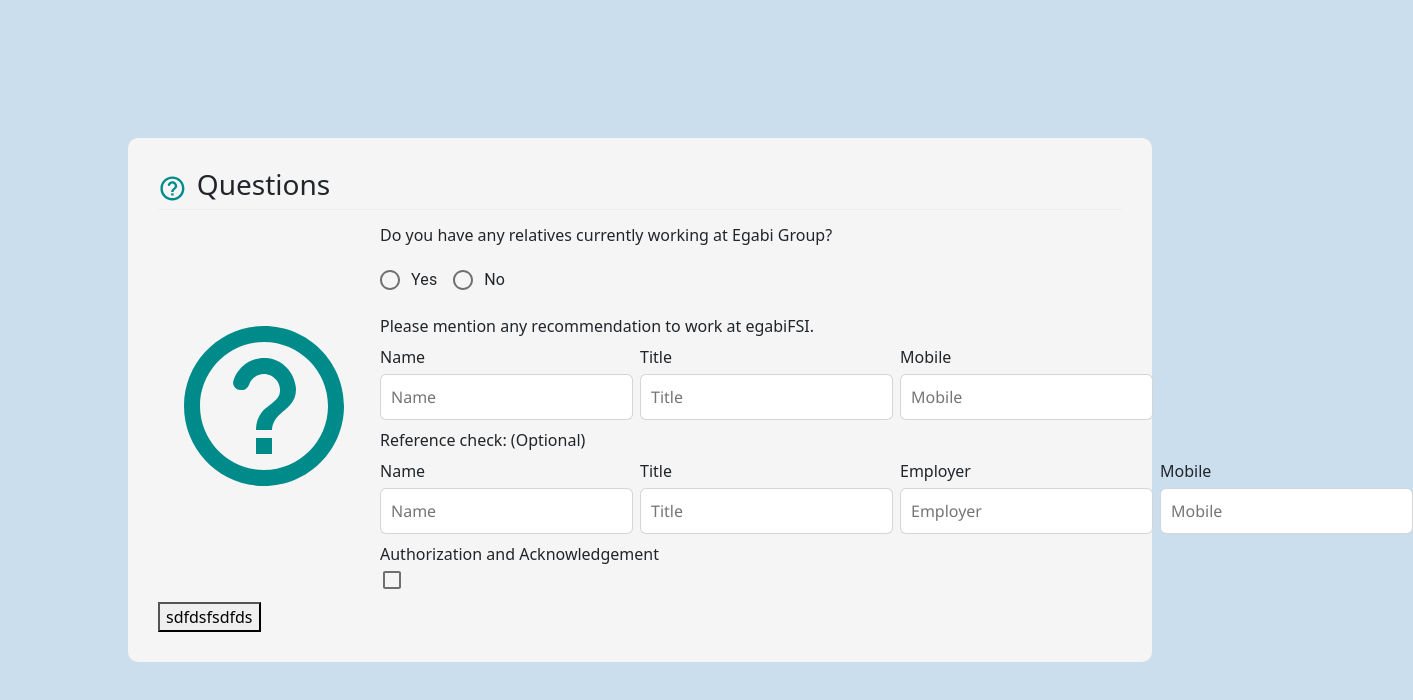
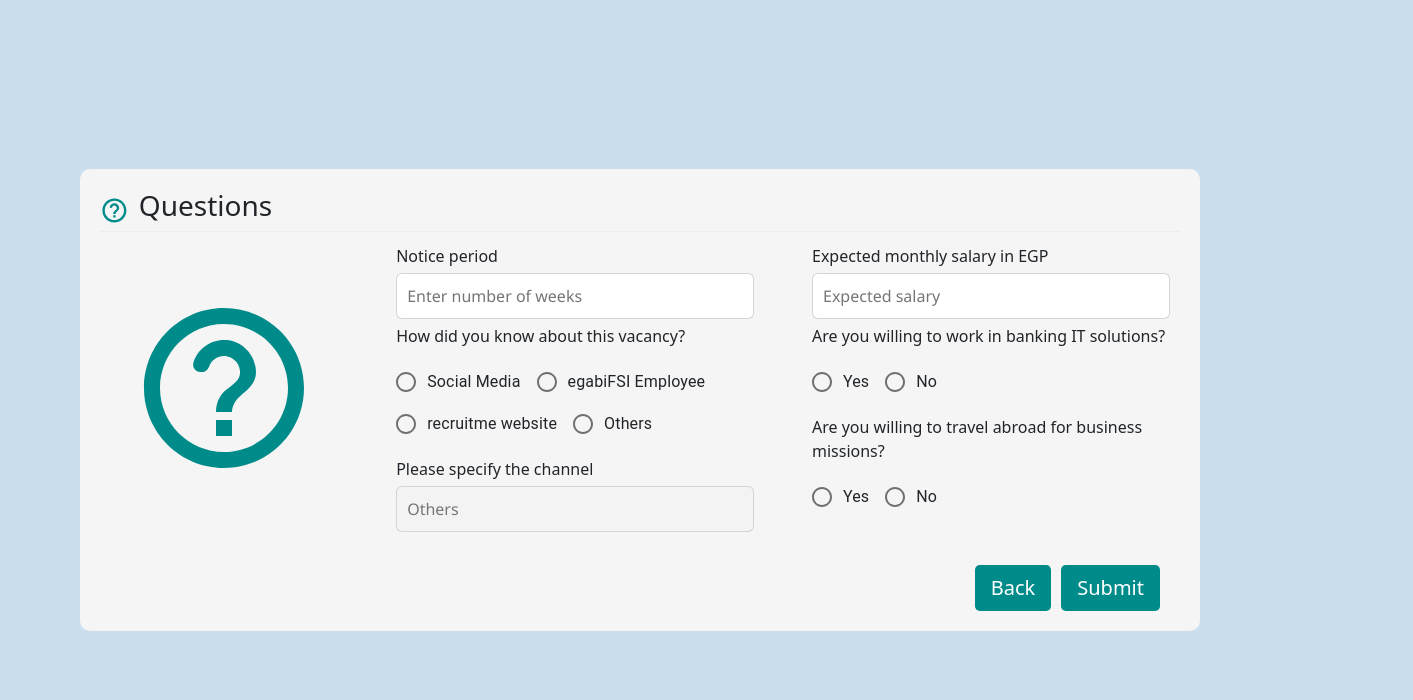
Before and after one commit to FakhrTarabay/InterViewSystem-Egabi, a React (Create React App) app: page / in a window 1280 px wide. Shown: the top 700 px of the page, 1413 px wide, since content can reach past the window. Built offline with nearby package versions, Linux system fonts and the light colour scheme.

Commit message:
finished questions without validations

```diff
--- a/src/App.css
+++ b/src/App.css
@@ -4,4 +4,5 @@
   justify-content: center;
   /* justify-content: space-evenly; */
   align-items: center;
+  padding:0px 60px;
 }
--- a/src/App.js
+++ b/src/App.js
@@ -1,6 +1,6 @@
 import './App.css';
 // import Home from './components/Home/Home';
-import CreateTopic from './components/Exams/CreateTopic';
+// import CreateTopic from './components/Exams/CreateTopic';
 // import Routes from './Routes'
 import MainPageTmp from './components/Forms/MainPageTmp';
 function App() {
--- a/src/components/Forms/MainPage.module.css
+++ b/src/components/Forms/MainPage.module.css
@@ -1,9 +1,9 @@
 .col {
     height: 100%;
-    width: 80%;
+    width:100%;
     display: flex;
     flex-direction: column;
-    padding: 30px;
+    padding: 20px;
     background-color: whitesmoke;
     border-radius: 10px;
     justify-content: space-around;
--- a/src/components/Forms/MainPageTmp.jsx
+++ b/src/components/Forms/MainPageTmp.jsx
@@ -11,8 +11,10 @@ const MainPageTmp = () => {
         <Container className={css.col}>
             {/* <PersonalInfo/> */}
             {/* <Education/> */}
-            {/* <Questions/> */}
-            <QuestionsCont/>
+            {/* Done */}
+            <Questions/>
+            {/* Done */}
+            {/* <QuestionsCont/> */}
             {/* <WorkExp/> */}
         </Container>
     )
--- /dev/null
+++ b/src/components/Forms/Question.css
@@ -0,0 +1,3 @@
+.Divider{
+    opacity: 0.2!important;
+}
--- a/src/components/Forms/Questions.jsx
+++ b/src/components/Forms/Questions.jsx
@@ -4,6 +4,10 @@ import Container from "../UI/Container";
 import Divider from "@material-ui/core/Divider";
 import HelpOutlineRoundedIcon from '@material-ui/icons/HelpOutlineRounded';
 import RadioButtonsGroup from "../UI/RadioGroup";
+import Button from "react-bootstrap/Button";
+import "bootstrap/dist/css/bootstrap.css";
+import "./WorkExp.css";
+import WE from "./WorkExp.module.css";
 
 const Questions = () => {
   const [numWeeks, setNumWeeks] = useState("")
@@ -12,6 +16,10 @@ const Questions = () => {
   const [other, setOther] = useState("")
   const [itSol, setItSol] = useState("")
   const [abroad, setAbroad] = useState("")
+
+  function HandleClick() {
+    console.log("yes");
+  }
   return (
     <>
       <Container className={css.row2}>
@@ -24,7 +32,7 @@ const Questions = () => {
           <HelpOutlineRoundedIcon className={css.iconBig}/>
         </Container>
         <Container className={css.col40}>
-          <form className={css.form}>
+          <div className={css.form}>
             <label className={css.formElement}>Notice period</label>
             <input
               className={`${css.input} ${css.formElement}`}
@@ -50,10 +58,10 @@ const Questions = () => {
               disabled={whoVac==='Others'?false:true}
               type="text"
             ></input>
-          </form>
+          </div>
         </Container>
         <Container className={css.col40}>
-          <form className={css.form}>
+          <div className={css.form}>
             <label className={css.formElement}>Expected monthly salary in EGP</label>
             <input
               className={`${css.input} ${css.formElement}`}
@@ -78,11 +86,28 @@ const Questions = () => {
               row={true}
               options={["Yes","No"]}
             />
-          </form>
+          </div>
         </Container>
       </Container>
-      <Container className={css.rowBtn}>
-          <button>sdfdsfsdfds</button>
+      <Container className={WE.rowBtn2}>
+      <div>
+          <Button
+            variant="primary"
+            size="lg"
+            className="btn-primary"
+            onClick={HandleClick}
+          >
+            Back
+          </Button>
+          <Button
+            variant="primary"
+            size="lg"
+            className="btn-primary"
+            onClick={HandleClick}
+          >
+            Submit
+          </Button>
+        </div>
       </Container>
     </>
   );
--- a/src/components/Forms/QuestionsCont.jsx
+++ b/src/components/Forms/QuestionsCont.jsx
@@ -5,28 +5,61 @@ import Divider from "@material-ui/core/Divider";
 import HelpOutlineRoundedIcon from "@material-ui/icons/HelpOutlineRounded";
 import RadioButtonsGroup from "../UI/RadioGroup";
 import CheckboxN from "../UI/CheckBox";
+import Button from "react-bootstrap/Button";
+import "bootstrap/dist/css/bootstrap.css";
+import "./WorkExp.css";
 import WE from "./WorkExp.module.css";
-
-
+import "./Question.css";
 
 const QuestionsCont = () => {
+  const tmp = {
+    name: "",
+    title: "",
+    mobile: "",
+    auth: "",
+    doRel: "",
+  };
+  const tmp2 = {
+    nameOpt: "",
+    titleOpt: "",
+    mobileOpt: "",
+    employer: "",
+  };
+  const [info, setInfo] = useState([tmp]);
+  const [info2, setInfo2] = useState([tmp2]);
+
   const [doRel, setDoRel] = useState("");
-  const [name, setName] = useState("");
-  const [title, setTitle] = useState("");
-  const [mobile, setMobile] = useState("");
-  const [nameOpt, setNameOpt] = useState("");
-  const [titleOpt, setTitleOpt] = useState("");
-  const [mobileOpt, setMobileOpt] = useState("");
-  const [employer, setEmployer] = useState("");
-  const [rel, setRel] = useState("");
-  const [abroad, setAbroad] = useState("");
+  const [auth, setAuth] = useState(false);
+
+  function HandleAdd() {
+    setInfo((prevInfo) => [...prevInfo, tmp]);
+  }
+  function HandleAdd2() {
+    setInfo2((prevInfo) => [...prevInfo, tmp2]);
+  }
+  function HandleChange(e, index, which) {
+    const { name, value } = e.target;
+    if (which) {
+      let list = [...info];
+      list[index][name] = value;
+      setInfo(list);
+    } else {
+      let list = [...info2];
+      list[index][name] = value;
+      setInfo2(list);
+    }
+  }
+
+  function HandleClick() {
+    console.log(info);
+  }
   return (
     <>
       <Container className={css.row2}>
         <HelpOutlineRoundedIcon className={css.icon} />
         <h3 style={{ marginLeft: "10px" }}>Questions</h3>
       </Container>
-      <Divider />
+      <Divider className="Divider" />
       <Container className={css.row}>
         <Container className={css.col20}>
           <HelpOutlineRoundedIcon className={css.iconBig} />
@@ -46,9 +79,15 @@ const QuestionsCont = () => {
             <label className={css.formElement}>
               Please mention any recommendation to work at egabiFSI.
             </label>
+            {info.map((element) => (
+              <>
                 <div
                   className={css.formElement}
-              style={{ display: "flex", flexDirection: "row" }}
+                  style={{
+                    display: "flex",
+                    flexDirection: "row",
+                    alignItems: "end",
+                  }}
                 >
                   <div
                     style={{
@@ -61,8 +100,11 @@ const QuestionsCont = () => {
                     <input
                       className={`${css.input} ${css.formElement}`}
                       placeholder="Name"
-                  onChange={(e) => setName(e.target.value)}
-                  value={name}
+                      name="name"
+                      onChange={(e) =>
+                        HandleChange(e, info.indexOf(element), true)
+                      }
+                      value={info[info.indexOf(element)].name}
                       type="text"
                     ></input>
                   </div>
@@ -77,8 +119,11 @@ const QuestionsCont = () => {
                     <input
                       className={`${css.input} ${css.formElement}`}
                       placeholder="Title"
-                  onChange={(e) => setTitle(e.target.value)}
-                  value={title}
+                      name="title"
+                      onChange={(e) =>
+                        HandleChange(e, info.indexOf(element), true)
+                      }
+                      value={info[info.indexOf(element)].title}
                       type="text"
                     ></input>
                   </div>
@@ -93,18 +138,43 @@ const QuestionsCont = () => {
                     <input
                       className={`${css.input} ${css.formElement}`}
                       placeholder="Mobile"
-                  onChange={(e) => setMobile(e.target.value)}
-                  value={mobile}
+                      name="mobile"
+                      onChange={(e) =>
+                        HandleChange(e, info.indexOf(element), true)
+                      }
+                      value={info[info.indexOf(element)].mobile}
                       type="text"
                     ></input>
                   </div>
                 </div>
+              </>
+            ))}
+            <div
+              className={css.formElement}
+              style={{ display: "flex", flexDirection: "row" }}
+            >
+              <Button
+                variant="primary"
+                size="lg"
+                className="btn-primary"
+                onClick={HandleAdd}
+                style={{ marginLeft: "0px", marginTop: "5px" }}
+              >
+                Add more
+              </Button>
+            </div>
             <label className={css.formElement}>
               Reference check: (Optional)
             </label>
+            {info2.map((element) => (
+              <>
                 <div
                   className={css.formElement}
-              style={{ display: "flex", flexDirection: "row" }}
+                  style={{
+                    display: "flex",
+                    flexDirection: "row",
+                    flexWrap: "wrap",
+                  }}
                 >
                   <div
                     style={{
@@ -117,8 +187,9 @@ const QuestionsCont = () => {
                     <input
                       className={`${css.input} ${css.formElement}`}
                       placeholder="Name"
-                  onChange={(e) => setNameOpt(e.target.value)}
-                  value={nameOpt}
+                      name="nameOpt"
+                      onChange={(e) => HandleChange(e, info2.indexOf(element))}
+                      value={info2[info2.indexOf(element)].nameOpt}
                       type="text"
                     ></input>
                   </div>
@@ -133,8 +204,9 @@ const QuestionsCont = () => {
                     <input
                       className={`${css.input} ${css.formElement}`}
                       placeholder="Title"
-                  onChange={(e) => setTitleOpt(e.target.value)}
-                  value={titleOpt}
+                      name="titleOpt"
+                      onChange={(e) => HandleChange(e, info2.indexOf(element))}
+                      value={info2[info2.indexOf(element)].titleOpt}
                       type="text"
                     ></input>
                   </div>
@@ -149,8 +221,9 @@ const QuestionsCont = () => {
                     <input
                       className={`${css.input} ${css.formElement}`}
                       placeholder="Employer"
-                  onChange={(e) => setEmployer(e.target.value)}
-                  value={employer}
+                      name="employer"
+                      onChange={(e) => HandleChange(e, info2.indexOf(element))}
+                      value={info2[info2.indexOf(element)].employer}
                       type="text"
                     ></input>
                   </div>
@@ -165,25 +238,67 @@ const QuestionsCont = () => {
                     <input
                       className={`${css.input} ${css.formElement}`}
                       placeholder="Mobile"
-                  onChange={(e) => setMobileOpt(e.target.value)}
-                  value={mobileOpt}
+                      name="mobileOpt"
+                      onChange={(e) => HandleChange(e, info2.indexOf(element))}
+                      value={info2[info2.indexOf(element)].mobileOpt}
                       type="text"
                     ></input>
                   </div>
                 </div>
-            <label className={css.formElement}>
-              Authorization and Acknowledgement
-            </label>
-            <CheckboxN
-                className={WE.MuiButtonBaseRoot}
-                // setValue={setIsFresh}
-                // value={isFresh}
-              />
+              </>
+            ))}
+            <div
+              className={css.formElement}
+              style={{ display: "flex", flexDirection: "row" }}
+            >
+              <Button
+                variant="primary"
+                size="lg"
+                className="btn-primary"
+                onClick={HandleAdd2}
+                style={{ marginLeft: "0px", marginTop: "5px" }}
+              >
+                Add more
+              </Button>
+            </div>
           </div>
         </Container>
       </Container>
-      <Container className={css.rowBtn}>
-        <button>sdfdsfsdfds</button>
+      <Divider />
+      <Container className={WE.rowBtn}>
+        <div>
+          <em className={css.formElement} style={{ marginLeft: "4px" }}>
+            Authorization and Acknowledgement
+          </em>
+          <p style={{ margin: "0px", marginLeft: "3px" }}>
+            I certify that the facts contained in this application are true and
+            complete.
+          </p>
+
+          <CheckboxN
+            className={WE.MuiButtonBaseRoot}
+            setValue={setAuth}
+            value={auth}
+          />
+        </div>
+        <div>
+          <Button
+            variant="primary"
+            size="lg"
+            className="btn-primary"
+            onClick={HandleClick}
+          >
+            Back
+          </Button>
+          <Button
+            variant="primary"
+            size="lg"
+            className="btn-primary"
+            onClick={HandleClick}
+          >
+            Submit
+          </Button>
+        </div>
       </Container>
     </>
   );
--- a/src/components/Forms/WorkExp.css
+++ b/src/components/Forms/WorkExp.css
@@ -3,3 +3,6 @@
     background-color:darkcyan!important;
     border: none!important;
 }
+.btn-primary{
+    margin-left: 10px;
+}
--- a/src/components/Forms/WorkExp.module.css
+++ b/src/components/Forms/WorkExp.module.css
@@ -3,3 +3,17 @@
     padding: 0px!important;
     width:24px!important;
 }
+
+.rowBtn,.rowBtn2{
+    padding: 20px 20px 0px 0px;
+    height: 100%;
+    width: 100%;
+    display: flex;
+    flex-direction: row;
+    justify-content: space-between;
+    align-items: center;
+}
+
+.rowBtn2{
+    justify-content: flex-end;
+}
--- a/src/index.css
+++ b/src/index.css
@@ -1,15 +1,15 @@
 html{
-  margin: 0;
-  padding: 0;
+  padding: 30px 20px;
   background-color:#cbdeee;
+  min-height: 100vh;
+  display: flex;
+  justify-content: center;
+  align-items: center;
 }
 
 body {
-  display: flex;
-  flex-direction: column;
-  justify-content: center;
-  height: 100vh;
-  margin: 0;
+  height: 100%;
+  width: 100%;
   background-color:#cbdeee!important;
   font-family: -apple-system, BlinkMacSystemFont, 'Segoe UI', 'Roboto', 'Oxygen',
     'Ubuntu', 'Cantarell', 'Fira Sans', 'Droid Sans', 'Helvetica Neue',
```
Lines whose indentation alone changed are shown as unchanged.
